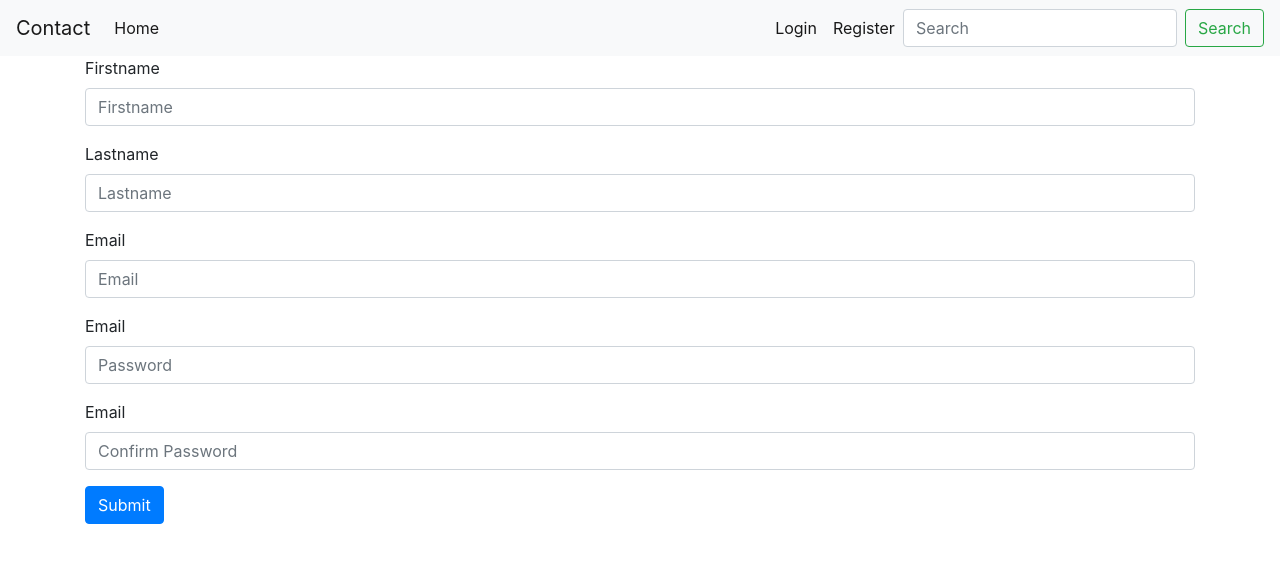
After one commit to Abduvohid123/framework, a PHP site: page /register in a window 1280 px wide. The commit adds this page. Shown: the top 563 px of the page. Run offline with PHP 8.4, Linux system fonts and the light colour scheme; some libraries are stand-ins or nearby versions.

Commit message:
isGet() isPost()  login page register page yozildi

```diff
--- /dev/null
+++ b/controllers/AuthController.php
@@ -0,0 +1,19 @@
+<?php
+
+namespace app\controllers;
+
+use app\core\Controller;
+
+class AuthController extends Controller
+{
+
+    public function login()
+    {
+        return $this->render('login');
+    }
+
+    public function register()
+    {
+        return $this->render('register');
+    }
+}
--- a/core/Request.php
+++ b/core/Request.php
@@ -14,23 +14,36 @@ class Request
         return substr($path, 0, $position);
     }
 
+
+
     public function getMethod()
     {
         return strtolower($_SERVER['REQUEST_METHOD']);
     }
 
+    public function isGet()
+    {
+        return $this->getMethod() == 'get';
+    }
 
-    public function getBody(){
-        $body=[];
-        if($this->getMethod()==='get'){
+    public function isPost()
+    {
+        return $this->getMethod() == 'post';
+    }
+
+
+    public function getBody()
+    {
+        $body = [];
+        if ($this->getMethod() === 'get') {
             foreach ($_GET as $index => $item) {
-                $body[$index]=filter_input(INPUT_GET,$index,FILTER_SANITIZE_FULL_SPECIAL_CHARS);
+                $body[$index] = filter_input(INPUT_GET, $index, FILTER_SANITIZE_FULL_SPECIAL_CHARS);
             }
         }
 
-        if($this->getMethod()==='post'){
+        if ($this->getMethod() === 'post') {
             foreach ($_POST as $index => $item) {
-                $body[$index]=filter_input(INPUT_POST,$index,FILTER_SANITIZE_FULL_SPECIAL_CHARS);
+                $body[$index] = filter_input(INPUT_POST, $index, FILTER_SANITIZE_FULL_SPECIAL_CHARS);
             }
         }
 
--- a/public/index.php
+++ b/public/index.php
@@ -24,4 +24,14 @@ $app->router->get('/home','home');
 $app->router->post('/other_contact',[\app\controllers\SiteController::class,'other_contact']);
 $app->router->get('/massiv',[\app\controllers\SiteController::class,'index']);
 
+
+$app->router->post('login',[\app\controllers\AuthController::class,'login']);
+$app->router->get('login',[\app\controllers\AuthController::class,'login']);
+
+$app->router->post('/register',[\app\controllers\AuthController::class,'register']);
+$app->router->get('/register',[\app\controllers\AuthController::class,'register']);
+
+
+
+
 $app->run();
--- a/views/layouts/main.php
+++ b/views/layouts/main.php
@@ -23,6 +23,15 @@
                 <a class="nav-link" href="/home">Home <span class="sr-only">(current)</span></a>
             </li>
         </ul>
+
+        <ul class="navbar-nav ml-auto">
+            <li class="nav-item active">
+                <a class="nav-link" href="/login">Login <span class="sr-only">(current)</span></a>
+            </li>
+            <li class="nav-item active">
+                <a class="nav-link" href="/register">Register <span class="sr-only">(current)</span></a>
+            </li>
+        </ul>
         <form class="form-inline my-2 my-lg-0">
             <input class="form-control mr-sm-2" type="search" placeholder="Search" aria-label="Search">
             <button class="btn btn-outline-success my-2 my-sm-0" type="submit">Search</button>
--- /dev/null
+++ b/views/register.php
@@ -0,0 +1,31 @@
+<div class="container">
+
+
+    <form method="post" action="/register">
+        <div class="form-group">
+            <label for="exampleInputEmail1">Firstname</label>
+            <input name="firstname" type="text" class="form-control" id="exampleInputEmail1" aria-describedby="emailHelp" placeholder="Firstname">
+        </div>
+        <div class="form-group">
+            <label for="exampleInputPassword1">Lastname</label>
+            <input name="lastname" type="text" class="form-control" id="exampleInputPassword1" placeholder="Lastname">
+        </div>
+
+        <div class="form-group">
+            <label for="exampleInputemail">Email</label>
+            <input name="email" type="email" class="form-control" id="exampleInputemail" placeholder="Email">
+        </div>
+
+        <div class="form-group">
+            <label for="exampleInputpassword">Email</label>
+            <input name="password" type="password" class="form-control" id="exampleInputpassword" placeholder="Password">
+        </div>
+        <div class="form-group">
+            <label for="exampleInputpassword2">Email</label>
+            <input name="confirm_password" type="password" class="form-control" id="exampleInputpassword2" placeholder="Confirm Password">
+        </div>
+
+        <button type="submit" class="btn btn-primary">Submit</button>
+    </form>
+
+</div>
```
Also changed, not shown: views/login.php (added, +20 -0 lines).
